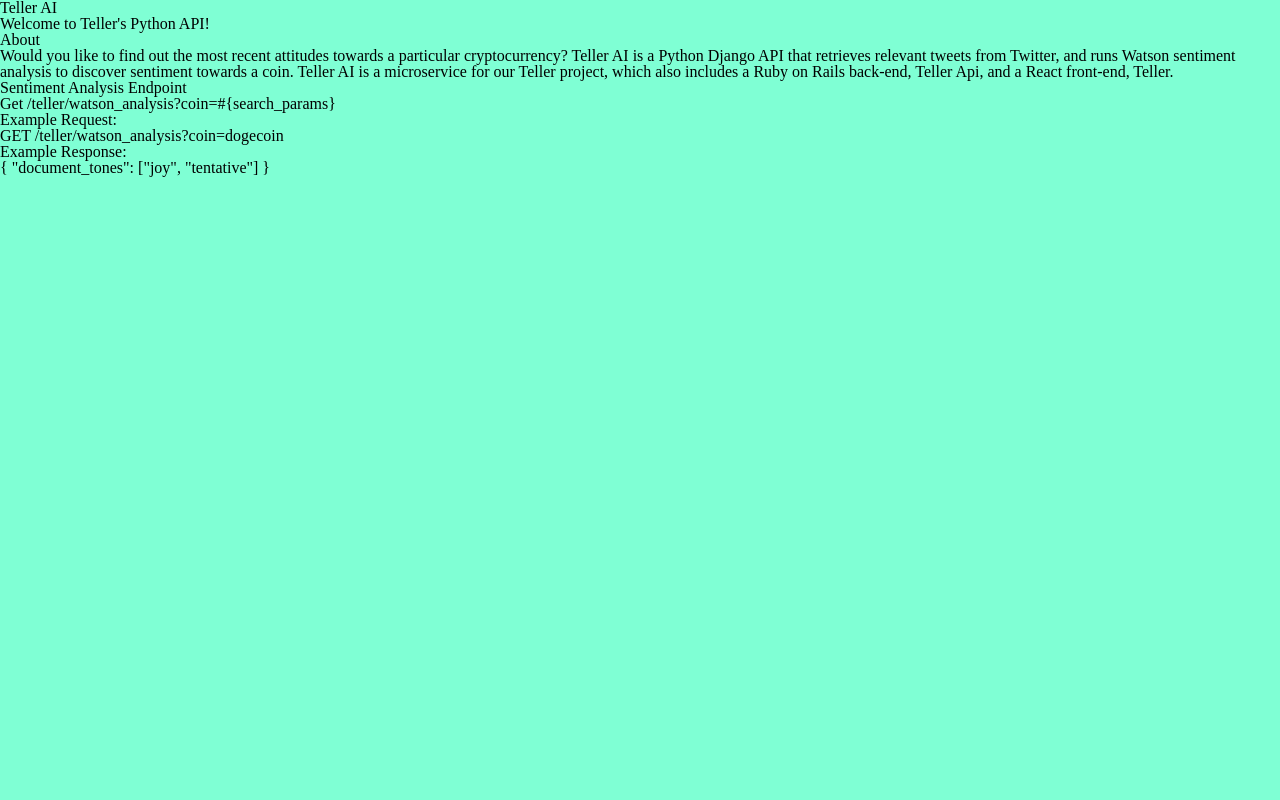
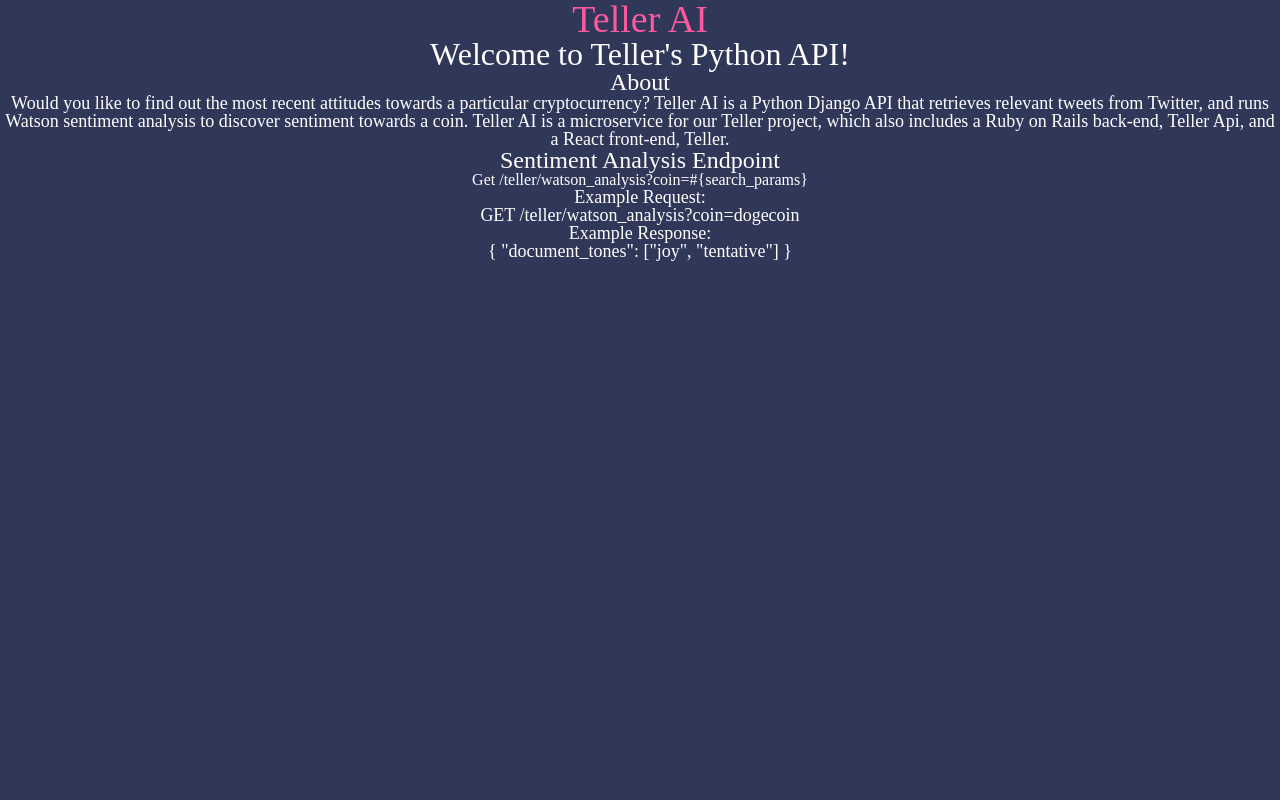
Before and after one commit to DanielMulitauopele/teller-ai, a Django app: page / in a window 1280 px wide. Run offline with Django 3.2, Linux system fonts and the light colour scheme.

Commit message:
Style colors, font sizes, & text alignment

```diff
--- a/teller/static/style.css
+++ b/teller/static/style.css
@@ -1,3 +1,21 @@
 body {
-  background: aquamarine;
+  background: #303859;
+  color: #FEFEFE;
+  text-align: center;
 }
+h1 {
+  font-size: 32px;
+}
+h2 {
+  font-size: 24px;
+}
+p {
+  font-size: 18px;
+}
+header {
+  color: #FC599E;
+  font-size: 38px;
+}
+.container {
+  background: #303859;
+}
```
